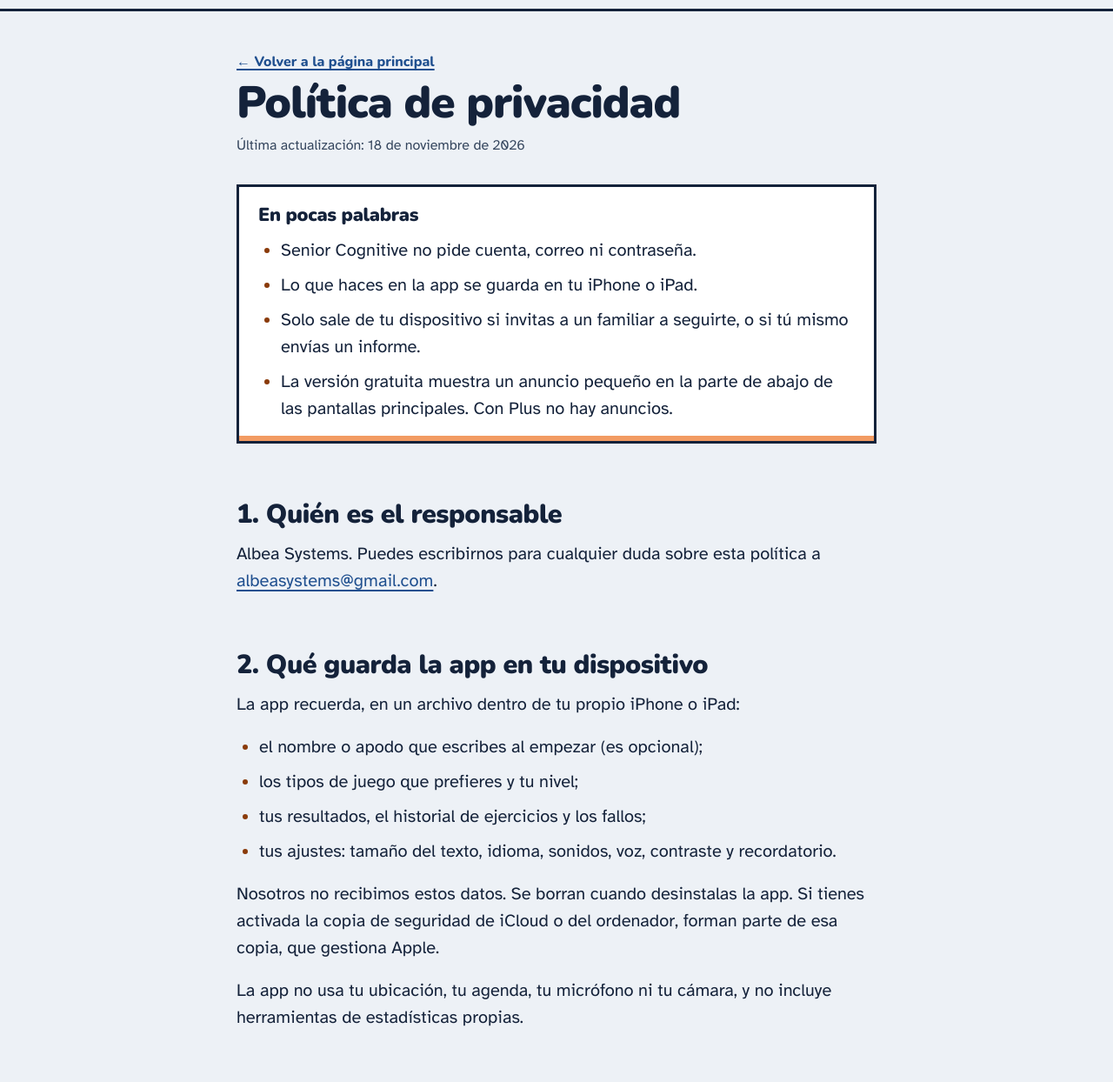
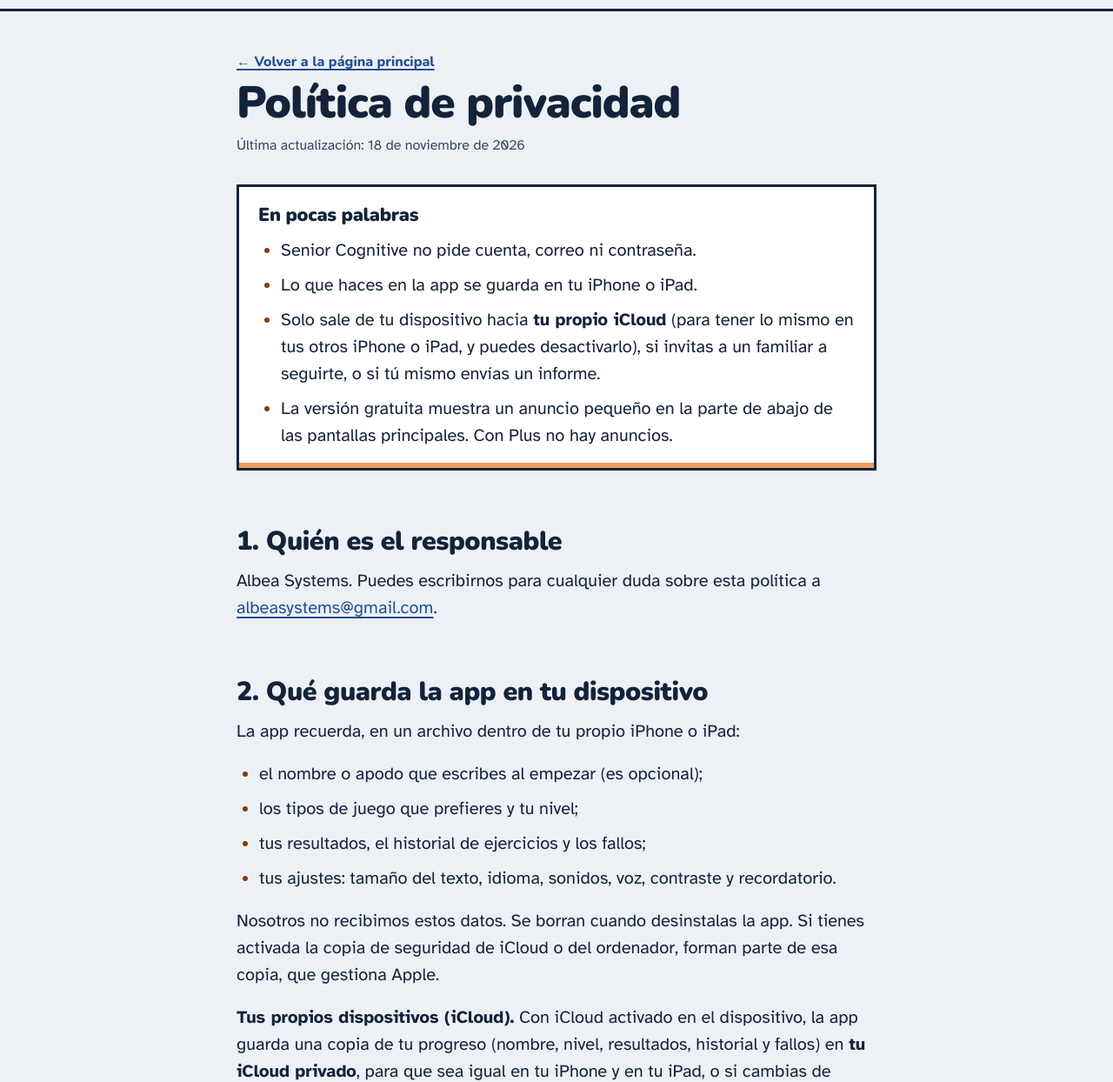
Before and after one commit to albeasystems/albeasystems.github.io, a plain HTML site: page senior-cognitive/es/privacidad/index.html in a window 1280 px wide. Shown: the part 62-1306 px from the top of the page at 87% size. Drawn offline with Linux system fonts and the light colour scheme.

Commit message:
Publish Senior Cognitive website (source 136ece5-dirty)

```diff
--- a/senior-cognitive/es/privacidad/index.html
+++ b/senior-cognitive/es/privacidad/index.html
@@ -40,7 +40,7 @@
       <ul>
         <li>Senior Cognitive no pide cuenta, correo ni contraseña.</li>
         <li>Lo que haces en la app se guarda en tu iPhone o iPad.</li>
-        <li>Solo sale de tu dispositivo si invitas a un familiar a seguirte, o si tú mismo envías un informe.</li>
+        <li>Solo sale de tu dispositivo hacia <strong>tu propio iCloud</strong> (para tener lo mismo en tus otros iPhone o iPad, y puedes desactivarlo), si invitas a un familiar a seguirte, o si tú mismo envías un informe.</li>
         <li>La versión gratuita muestra un anuncio pequeño en la parte de abajo de las pantallas principales. Con Plus no hay anuncios.</li>
       </ul>
     </div>
@@ -57,6 +57,7 @@
       <li>tus ajustes: tamaño del texto, idioma, sonidos, voz, contraste y recordatorio.</li>
     </ul>
     <p>Nosotros no recibimos estos datos. Se borran cuando desinstalas la app. Si tienes activada la copia de seguridad de iCloud o del ordenador, forman parte de esa copia, que gestiona Apple.</p>
+    <p><strong>Tus propios dispositivos (iCloud).</strong> Con iCloud activado en el dispositivo, la app guarda una copia de tu progreso (nombre, nivel, resultados, historial y fallos) en <strong>tu iCloud privado</strong>, para que sea igual en tu iPhone y en tu iPad, o si cambias de teléfono. Solo puedes verla tú, con tu Apple ID. Esa copia está en iCloud, que gestiona Apple: nosotros no la recibimos ni podemos verla. Puedes desactivarlo o borrar esa copia en <em>Ajustes → Mi progreso en iCloud</em>. Los ajustes de cada dispositivo y las fotos de Plus no se suben.</p>
     <p>La app no usa tu ubicación, tu agenda, tu micrófono ni tu cámara, y no incluye herramientas de estadísticas propias.</p>
 
     <h2>3. Tus fotos (Plus)</h2>
```
Also changed, not shown: senior-cognitive/en/privacy/index.html (+2 -1 lines).
